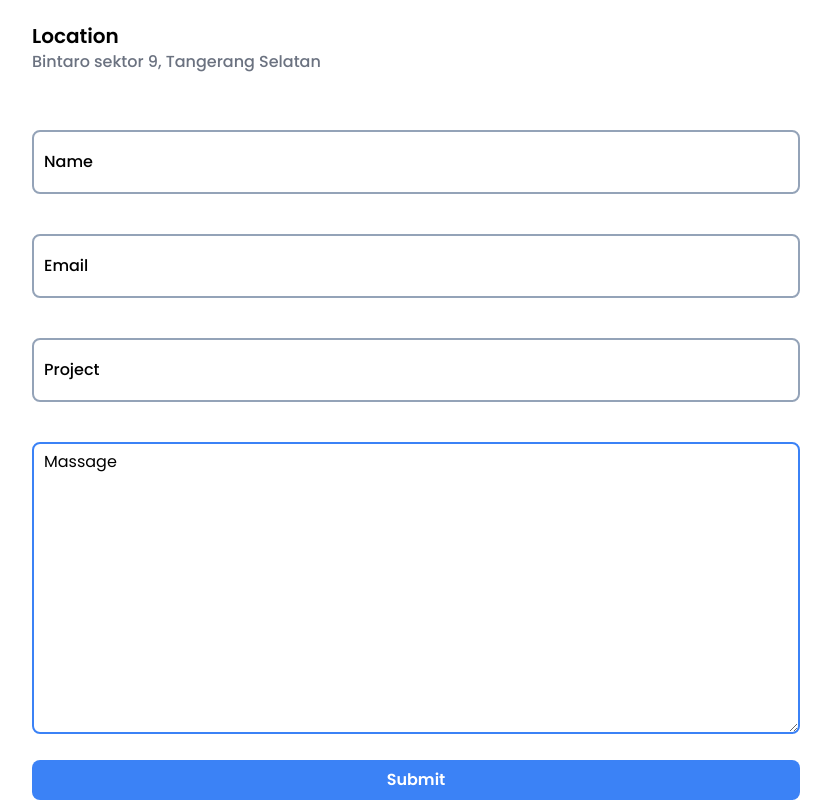
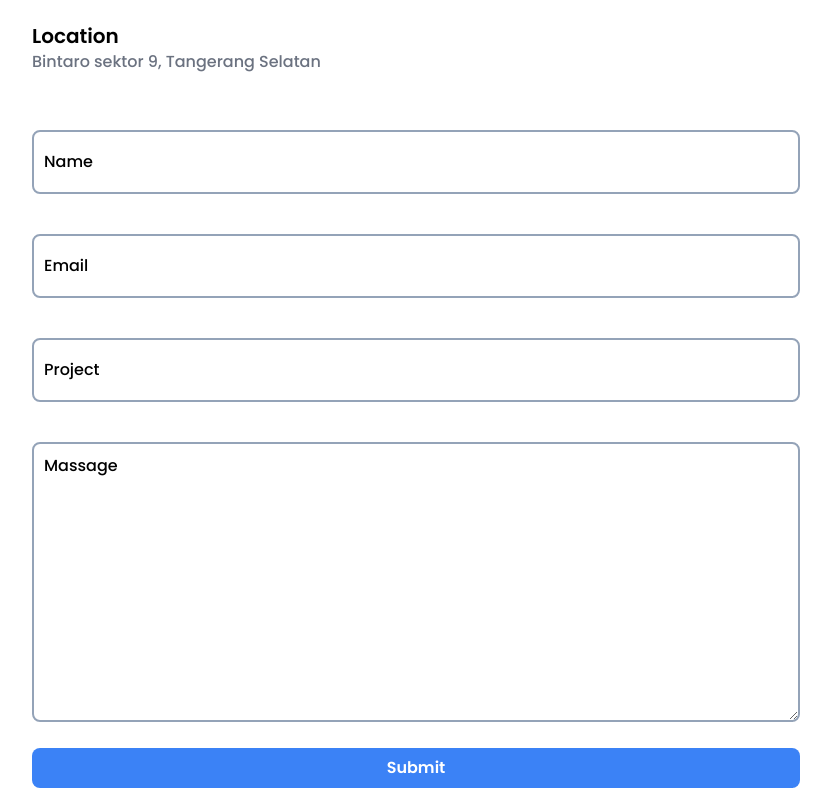
Before and after one commit to AditNovadianto/Portfolio, a React (Vite) app: page / in a window 1280 px wide. Shown: the part 6526-7326 px from the top of the page, without its empty margins (224-1055 px from the left). Built offline with nearby package versions, Linux system fonts and the light colour scheme.

Commit message:
edit textarea style in ContactMe section

```diff
--- a/src/components/ContactMe.jsx
+++ b/src/components/ContactMe.jsx
@@ -158,14 +158,15 @@ const ContactMe = () => {
           ))}
 
           <div className="relative mt-10">
-            <h3 className="font-Poppins text-md absolute top-2 left-3">
-              Massage
-            </h3>
             <textarea
-              className="border-2 border-blue-500 focus:outline-none rounded-lg pt-10 w-full p-2"
+              className="border-2 peer focus:outline-none focus:border-sky-500 focus:ring-1 focus:ring-sky-500 border-slate-400 rounded-lg pt-7 w-full p-2"
               cols="30"
               rows="10"
+              placeholder=" "
             ></textarea>
+            <span className="bg-white px-1 font-Poppins font-medium text-md absolute left-2 -top-0.5 -translate-y-1/2 duration-300 peer-focus:-top-0.5 peer-placeholder-shown:top-6 transition-all">
+              Massage
+            </span>
           </div>
 
           <button className="px-3 py-2 font-Poppins w-full mt-5 hover:bg-blue-600 active:bg-blue-700 text-white font-semibold bg-blue-500 rounded-lg">
```
